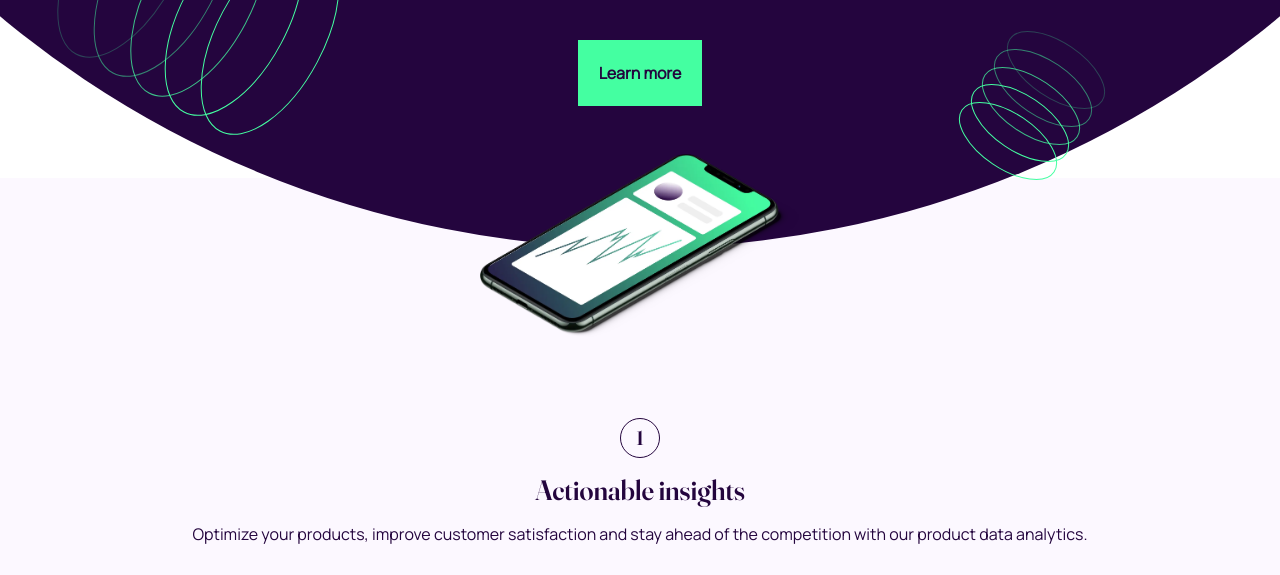
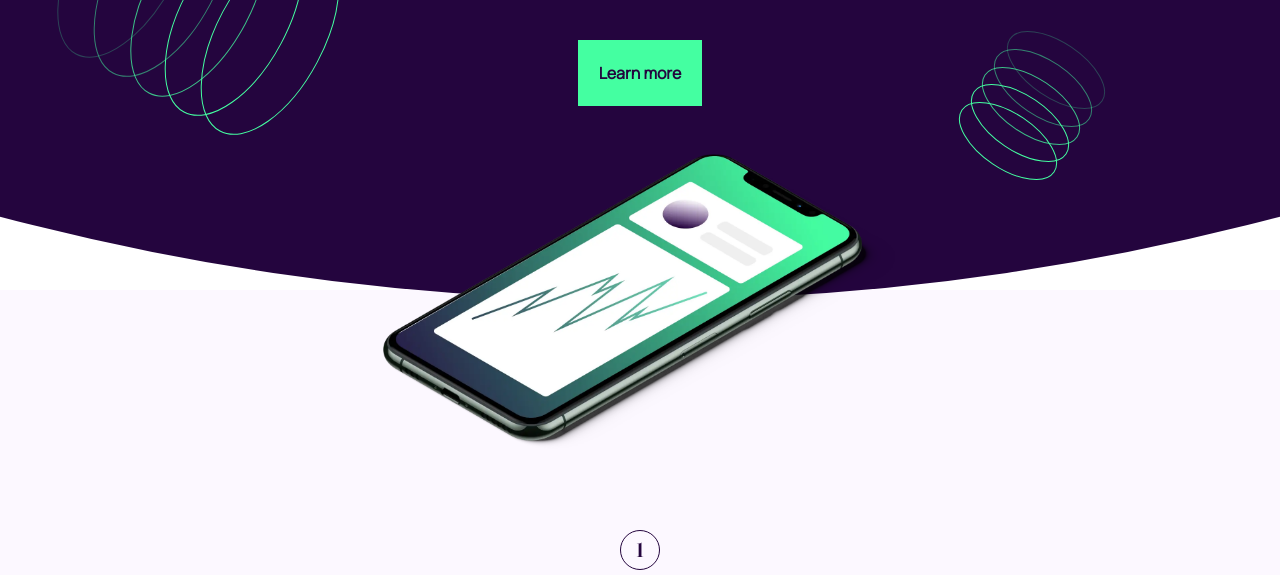
Before and after one commit to Allandrow/FEM-Workit_landing_page, a website: page index.html in a window 1280 px wide. Shown: the part 220-795 px from the top of the page. Drawn offline with Linux system fonts and the light colour scheme.

Commit message:
:iphone: Tablet: Style curves

```diff
--- a/style.css
+++ b/style.css
@@ -255,6 +255,11 @@ footer ul {
 }
 
 @media screen and (min-width: 768px) {
+  :root {
+    --curve-size: 5000px;
+    --offset: 150px;
+  }
+
   img[role='presentation'] {
     display: block;
     position: absolute;
@@ -269,6 +274,10 @@ footer ul {
     top: 235px;
     left: calc(50% + 305px);
   }
+
+  .hero-img {
+    width: 514px;
+  }
 }
 
 @media screen and (min-width: 1440px) {
```
